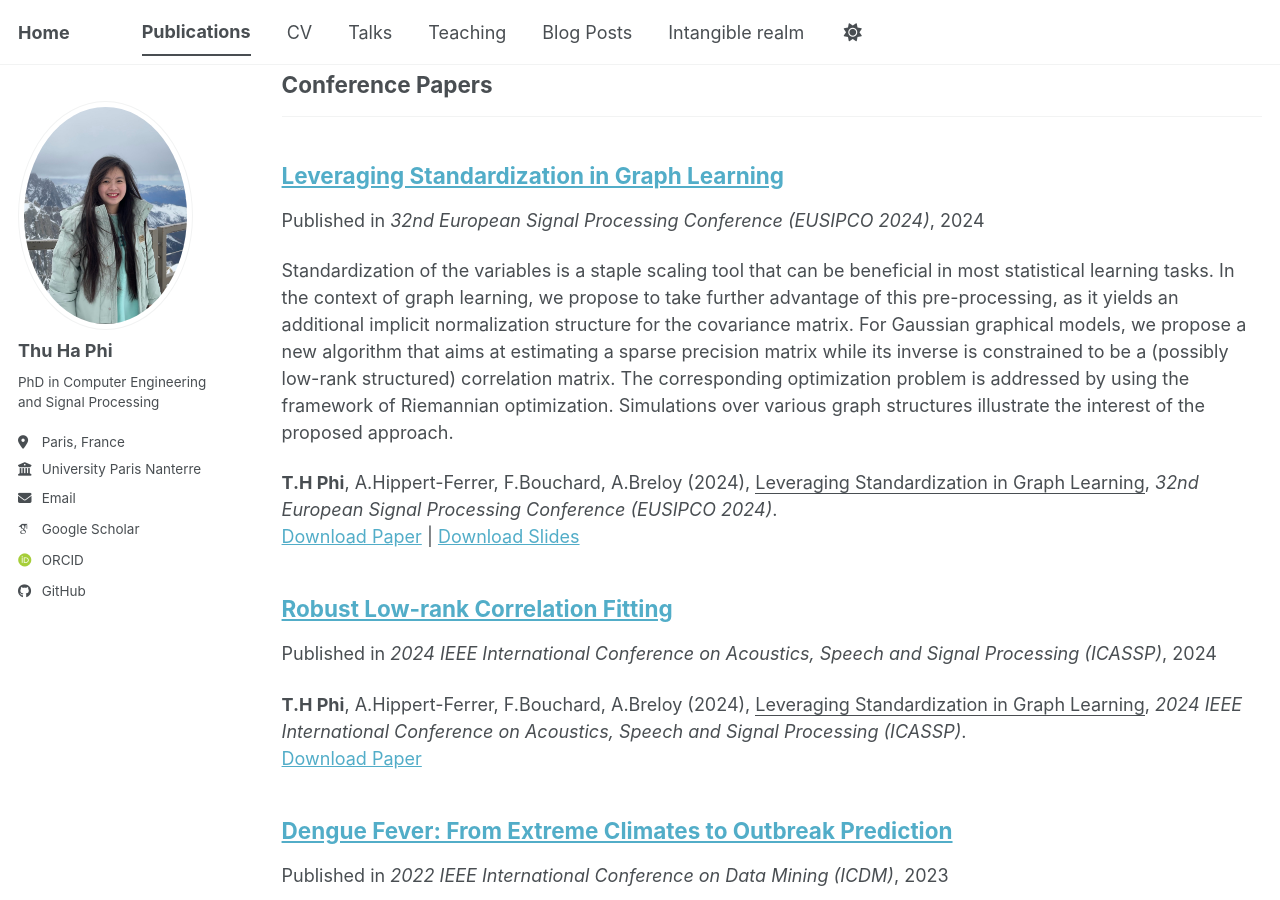
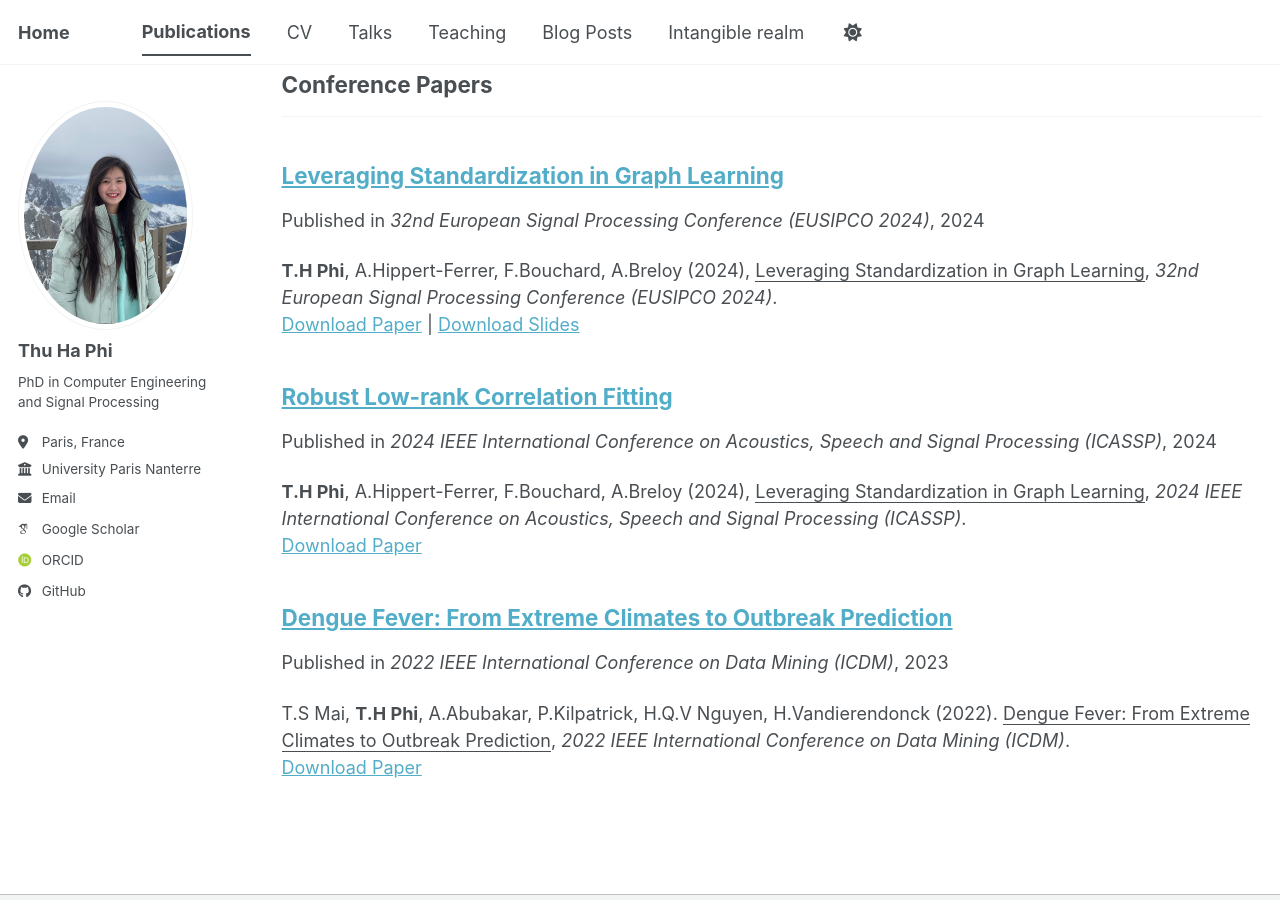
Before and after one commit to ChionanthusRetusus/thuhaphi.github.io, a Jekyll site: the page built from _pages/publications.html, in a window 1280 px wide and 900 px high, scrolled down 484 px. Built offline with Jekyll 4.4.1, drawn with Linux system fonts in a browser that asks for light colours; some web fonts are replaced; a script bundle is joined from its source files by our own code; library files that are not in the unit come from our copies.

Commit message:
Update 2015-10-01-paper-title-number-3.md

```diff
--- a/_publications/2015-10-01-paper-title-number-3.md
+++ b/_publications/2015-10-01-paper-title-number-3.md
@@ -9,4 +9,3 @@ slidesurl: ''
 paperurl: 'https://ieeexplore.ieee.org/abstract/document/10715401'
 citation: '<strong>T.H Phi</strong>, A.Hippert-Ferrer, F.Bouchard, A.Breloy (2024), <u>Leveraging Standardization in Graph Learning</u>, <i>32nd European Signal Processing Conference (EUSIPCO 2024)</i>.'
 ---
-Standardization of the variables is a staple scaling tool that can be beneficial in most statistical learning tasks. In the context of graph learning, we propose to take further advantage of this pre-processing, as it yields an additional implicit normalization structure for the covariance matrix. For Gaussian graphical models, we propose a new algorithm that aims at estimating a sparse precision matrix while its inverse is constrained to be a (possibly low-rank structured) correlation matrix. The corresponding optimization problem is addressed by using the framework of Riemannian optimization. Simulations over various graph structures illustrate the interest of the proposed approach.
```
